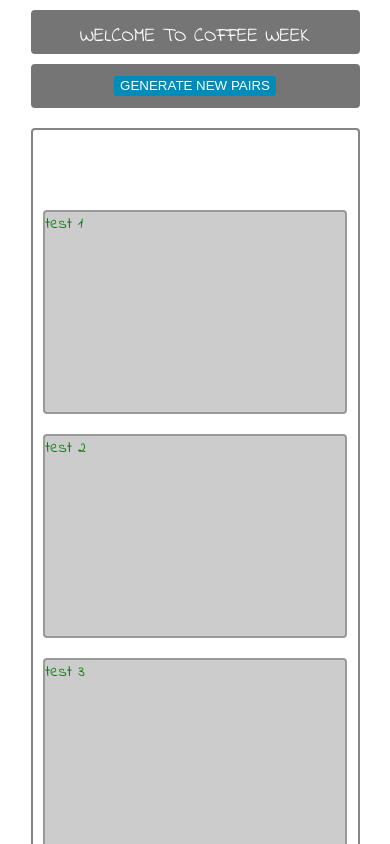
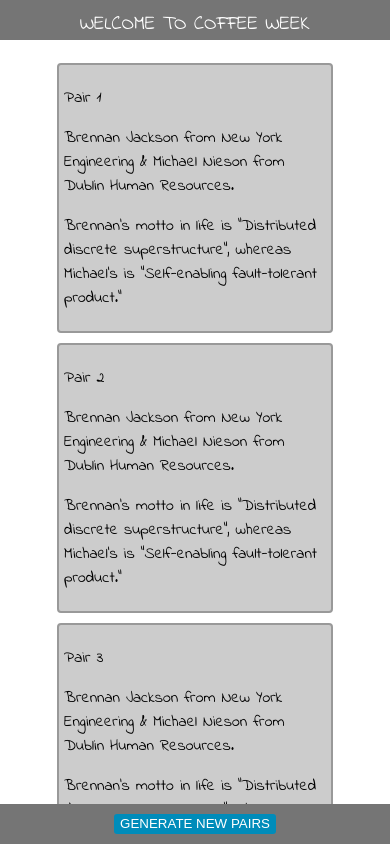
Before and after one commit to ruslanfarutdinov/hbc, a React (Create React App) app: page / in a window 390 px wide. Shown: the top 844 px of the page. Built offline with nearby package versions, Linux system fonts and the light colour scheme.

Commit message:
Finish mobile design and clean up css

```diff
--- a/public/index.html
+++ b/public/index.html
@@ -2,6 +2,7 @@
 <html lang="en">
   <head>
     <meta charset="utf-8">
+    <meta name="viewport" content="width=device-width,initial-scale=1" />
     <link rel="icon" type="image/png" href="coffee.png">
     <link href="https://fonts.googleapis.com/css?family=Indie+Flower" rel="stylesheet">
     <title>Coffee Week</title>
--- a/src/components/Employee.js
+++ b/src/components/Employee.js
@@ -1,15 +1,52 @@
 import React from 'react';
 import styled from 'styled-components';
 
-const Div = styled.div`
-  margin: 10px 10px;
+const MobileDiv = styled.div`
+  margin: 5px auto;
+  padding: 5px;
   border: 2px solid #999999;
   border-radius: 4px;
   background-color: #ccc;
-  width: 300px;
-  min-height: 200px;
+  width: 70%;
 `;
 
-const employee = (props) => <Div>{props.children}</Div>;
+const DesktopDiv = styled.div`
+  margin: 10px 10px;
+  padding: 0 5px;
+  border: 2px solid #999999;
+  border-radius: 4px;
+  background-color: #ccc;
+  width: 290px;
+`;
+
+const employee = ({person1, person2, count, isMobile}) => {
+  if (isMobile) {
+    return (
+      <MobileDiv>
+        <p>Pair {count}</p>
+        <p>
+          {person1.first} {person1.last} from {person1.location} {person1.department} & {person2.first} {person2.last} from {person2.location} {person2.department}.
+        </p>
+        <p>
+          {person1.first}'s motto in life is "{person1.motto}", whereas {person2.first}'s is
+          "{person2.motto}."
+        </p>
+      </MobileDiv>
+    );
+  } else {
+    return (
+      <DesktopDiv>
+        <p>Pair {count}</p>
+        <p>
+          {person1.first} {person1.last} from {person1.location} {person1.department} & {person2.first} {person2.last} from {person2.location} {person2.department}.
+        </p>
+        <p>
+          {person1.first}'s motto in life is "{person1.motto}", whereas {person2.first}'s is
+          "{person2.motto}."
+        </p>
+      </DesktopDiv>
+    );
+  }
+}
 
 export default employee;
--- a/src/components/Employees.js
+++ b/src/components/Employees.js
@@ -2,18 +2,24 @@ import React from 'react';
 import styled from 'styled-components';
 import Employee from './Employee';
 
-const MainDiv = styled.div`
+const MobileDiv = styled.div`
+  margin: 50px auto 50px auto;
+  display: flex;
+  flex-direction: column;
+`;
+
+const DesktopDiv = styled.div`
   margin: 10px auto;
   width: 60%;
   min-width: 325px;
   max-width: 830px;
   border: 2px solid #858585;
   border-radius: 4px;
-  color: green;
+  color: black;
   display: flex;
 `;
 
-const InnerDiv = styled.div`
+const DesktopInnerDiv = styled.div`
   margin: 70px auto 70px auto;
   display: flex;
   justify-content: center;
@@ -21,21 +27,136 @@ const InnerDiv = styled.div`
   flex-wrap: wrap;
 `;
 
-const employees = () => {
-  return (
-    <MainDiv>
-      <InnerDiv>
-        <Employee>test 1</Employee>
-        <Employee>test 2</Employee>
-        <Employee>test 3</Employee>
-        <Employee>test 4</Employee>
-        <Employee>test 5</Employee>
-        <Employee>test 6</Employee>
-        <Employee>test 7</Employee>
-        <Employee>test 8</Employee>
-      </InnerDiv>
-    </MainDiv>
-  );
+const mockData = [
+  {
+    person1: {
+      first: 'Brennan',
+      last: 'Jackson',
+      department: 'Engineering',
+      location: 'New York',
+      motto: 'Distributed discrete superstructure',
+      guid: 'd20c20ab-5813-48d4-8148-dee37530a1ec',
+    },
+    person2: {
+      first: 'Michael',
+      last: 'Nieson',
+      department: 'Human Resources',
+      location: 'Dublin',
+      motto: 'Self-enabling fault-tolerant product',
+      guid: '1886e6fb-bac5-44dd-be1a-748a246f9c91',
+    },
+  },
+  {
+    person1: {
+      first: 'Brennan',
+      last: 'Jackson',
+      department: 'Engineering',
+      location: 'New York',
+      motto: 'Distributed discrete superstructure',
+      guid: 'd20c20ab-5813-48d4-8148-dee37530a1ec',
+    },
+    person2: {
+      first: 'Michael',
+      last: 'Nieson',
+      department: 'Human Resources',
+      location: 'Dublin',
+      motto: 'Self-enabling fault-tolerant product',
+      guid: '1886e6fb-bac5-44dd-be1a-748a246f9c91',
+    },
+  },
+  {
+    person1: {
+      first: 'Brennan',
+      last: 'Jackson',
+      department: 'Engineering',
+      location: 'New York',
+      motto: 'Distributed discrete superstructure',
+      guid: 'd20c20ab-5813-48d4-8148-dee37530a1ec',
+    },
+    person2: {
+      first: 'Michael',
+      last: 'Nieson',
+      department: 'Human Resources',
+      location: 'Dublin',
+      motto: 'Self-enabling fault-tolerant product',
+      guid: '1886e6fb-bac5-44dd-be1a-748a246f9c91',
+    },
+  },
+  {
+    person1: {
+      first: 'Brennan',
+      last: 'Jackson',
+      department: 'Engineering',
+      location: 'New York',
+      motto: 'Distributed discrete superstructure',
+      guid: 'd20c20ab-5813-48d4-8148-dee37530a1ec',
+    },
+    person2: {
+      first: 'Michael',
+      last: 'Nieson',
+      department: 'Human Resources',
+      location: 'Dublin',
+      motto: 'Self-enabling fault-tolerant product',
+      guid: '1886e6fb-bac5-44dd-be1a-748a246f9c91',
+    },
+  },
+  {
+    person1: {
+      first: 'Brennan',
+      last: 'Jackson',
+      department: 'Engineering',
+      location: 'New York',
+      motto: 'Distributed discrete superstructure',
+      guid: 'd20c20ab-5813-48d4-8148-dee37530a1ec',
+    },
+    person2: {
+      first: 'Michael',
+      last: 'Nieson',
+      department: 'Human Resources',
+      location: 'Dublin',
+      motto: 'Self-enabling fault-tolerant product',
+      guid: '1886e6fb-bac5-44dd-be1a-748a246f9c91',
+    },
+  },
+  {
+    person1: {
+      first: 'Brennan',
+      last: 'Jackson',
+      department: 'Engineering',
+      location: 'New York',
+      motto: 'Distributed discrete superstructure',
+      guid: 'd20c20ab-5813-48d4-8148-dee37530a1ec',
+    },
+    person2: {
+      first: 'Michael',
+      last: 'Nieson',
+      department: 'Human Resources',
+      location: 'Dublin',
+      motto: 'Self-enabling fault-tolerant product',
+      guid: '1886e6fb-bac5-44dd-be1a-748a246f9c91',
+    },
+  }
+]
+
+const employees = ({isMobile}) => {
+  if (isMobile) {
+    return (
+      <MobileDiv>
+        {mockData.map((pair, i) => <Employee
+          person1={pair.person1} person2={pair.person2} count={i+1} key={pair.person1.guid}
+          isMobile={isMobile}/>)}
+      </MobileDiv>
+    );
+  } else {
+    return (
+      <DesktopDiv>
+        <DesktopInnerDiv>
+          {mockData.map((pair, i) => <Employee
+            person1={pair.person1} person2={pair.person2} count={i+1} key={pair.person1.guid}/>)}
+        </DesktopInnerDiv>
+      </DesktopDiv>
+    );
+  }
 };
 
 export default employees;
--- a/src/components/Header.js
+++ b/src/components/Header.js
@@ -1,7 +1,18 @@
 import React from 'react';
 import styled from 'styled-components';
 
-const Div = styled.div`
+const MobileDiv = styled.div`
+  position: fixed;
+  left: 0;
+  top: 0;
+  width: 100%;
+  background-color: #757575;
+  color: white;
+  font-size: 20px;
+  height: 40px;
+`;
+
+const DesktopDiv = styled.div`
   border: 2px solid #757575;
   border-radius: 4px;
   background-color: #757575;
@@ -19,10 +30,22 @@ const Text = styled.p`
   text-align: center;
 `;
 
-const header = () => (
-  <Div>
-    <Text>WELCOME TO COFFEE WEEK</Text>
-  </Div>
-);
+const msg = 'WELCOME TO COFFEE WEEK';
+
+const header = ({isMobile}) => {
+  if (isMobile) {
+    return (
+      <MobileDiv>
+        <Text>{msg}</Text>
+      </MobileDiv>
+    );
+  } else {
+    return (
+      <DesktopDiv>
+        <Text>{msg}</Text>
+      </DesktopDiv>
+    );
+  }
+};
 
 export default header;
--- a/src/components/Toolbar.js
+++ b/src/components/Toolbar.js
@@ -2,7 +2,18 @@ import React from 'react';
 import styled from 'styled-components';
 import Button from './Button';
 
-const Div = styled.div`
+const MobileDiv = styled.div`
+  position: fixed;
+  left: 0;
+  bottom: 0;
+  background-color: #757575
+  color: white;
+  width: 100%;
+  height: 40px;
+  display: flex;
+`;
+
+const DesktopDiv = styled.div`
   border: 2px solid #757575;
   border-radius: 4px;
   background-color: #757575
@@ -15,10 +26,20 @@ const Div = styled.div`
   display: flex;
 `;
 
-const toolbar = () => (
-  <Div>
-    <Button/>
-  </Div>
-);
+const toolbar = ({isMobile}) => {
+  if (isMobile) {
+    return (
+      <MobileDiv>
+        <Button/>
+      </MobileDiv>
+    );
+  } else {
+    return (
+      <DesktopDiv>
+        <Button/>
+      </DesktopDiv>
+    );
+  }
+};
 
 export default toolbar;
--- a/src/containers/App.js
+++ b/src/containers/App.js
@@ -5,20 +5,19 @@ import Toolbar from '../components/Toolbar';
 import Employees from '../components/Employees';
 
 const MainContainer = styled.div`
-  color: red;
   display: flex;
   flex-direction: column;
-  justify-content: center;
-  margin: 10px;
 `;
 
 class App extends Component {
   render() {
+    let isMobile = window.innerWidth < 440 || window.innerHeight < 420;
+
     return (
       <MainContainer>
-        <Header/>
-        <Toolbar/>
-        <Employees/>
+        <Header isMobile={isMobile}/>
+        <Toolbar isMobile={isMobile}/>
+        <Employees isMobile={isMobile}/>
       </MainContainer>
     );
   }
```
